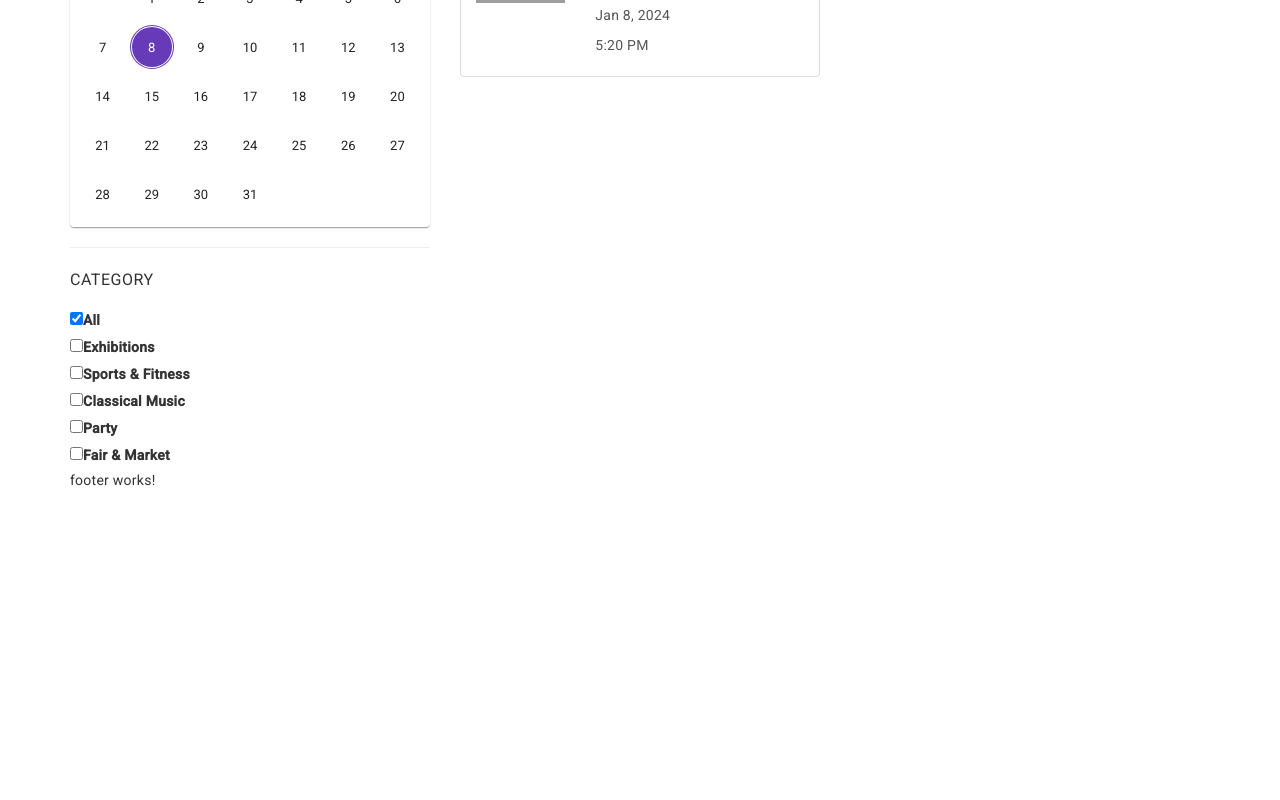
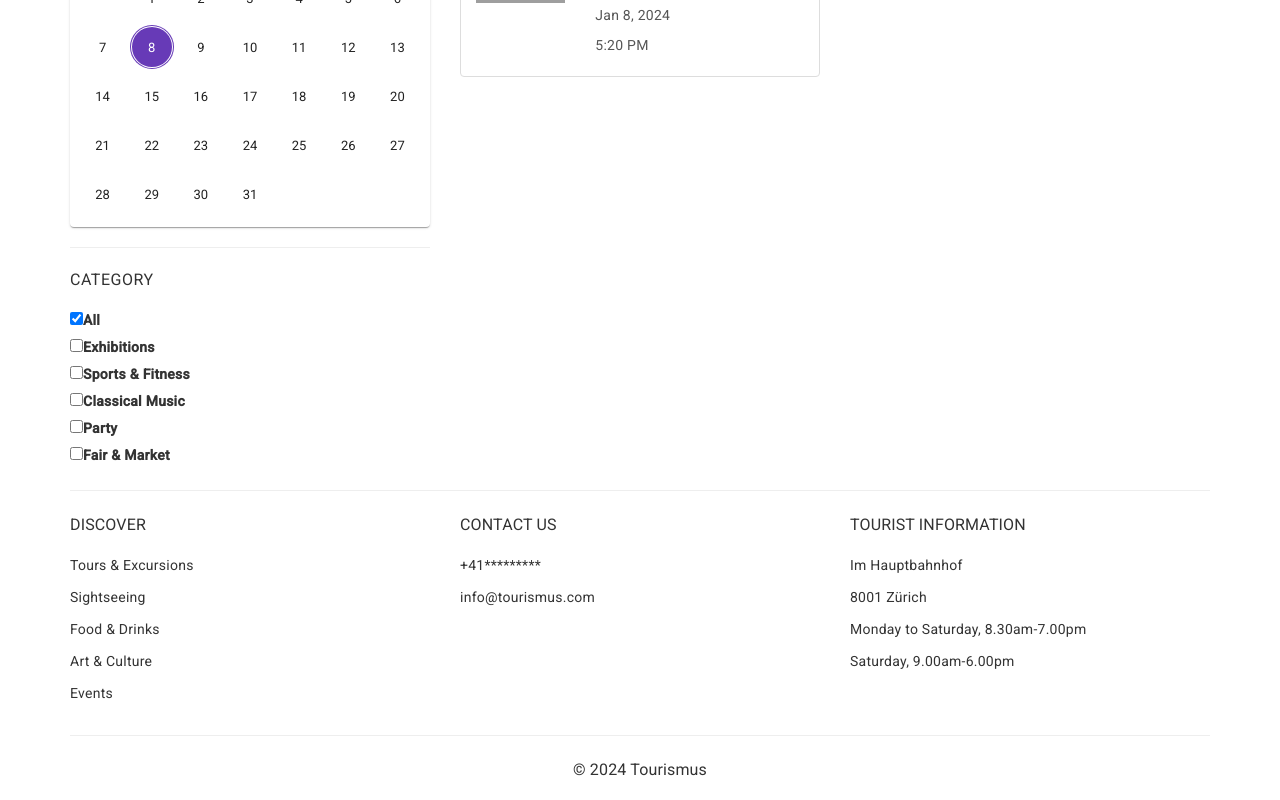
Before and after one commit to andreeadracovita/tourismus-app, an Angular app: page / in a window 1280 px wide. Shown: the part 348-1148 px from the top of the page. Before the commit the page ends 850 px from the top, so only its background shows below. Built offline with nearby package versions, Linux system fonts and the light colour scheme; grey boxes are pictures that could not be loaded.

Commit message:
Add footer content

```diff
--- a/src/app/footer/footer.component.html
+++ b/src/app/footer/footer.component.html
@@ -1 +1,29 @@
-<p>footer works!</p>
+<hr/>
+<div class="row">
+    <div class="col-xs-4">
+        <h3>DISCOVER</h3>
+        <p>Tours & Excursions</p>
+        <p>Sightseeing</p>
+        <p>Food & Drinks</p>
+        <p>Art & Culture</p>
+        <p>Events</p>
+    </div>
+    <div class="col-xs-4">
+        <h3>CONTACT US</h3>
+        <p>+41*********</p>
+        <p>info&#64;tourismus.com</p>
+    </div>
+    <div class="col-xs-4">
+        <h3>TOURIST INFORMATION</h3>
+        <p>Im Hauptbahnhof</p>
+        <p>8001 Zürich</p>
+        <p>Monday to Saturday, 8.30am-7.00pm</p>
+        <p>Saturday, 9.00am-6.00pm</p>
+    </div>
+</div>
+<hr/>
+<div class="row">
+    <div class="col-xs-12 text-center">
+        <h3>© 2024 Tourismus</h3>
+    </div>
+</div>
```
